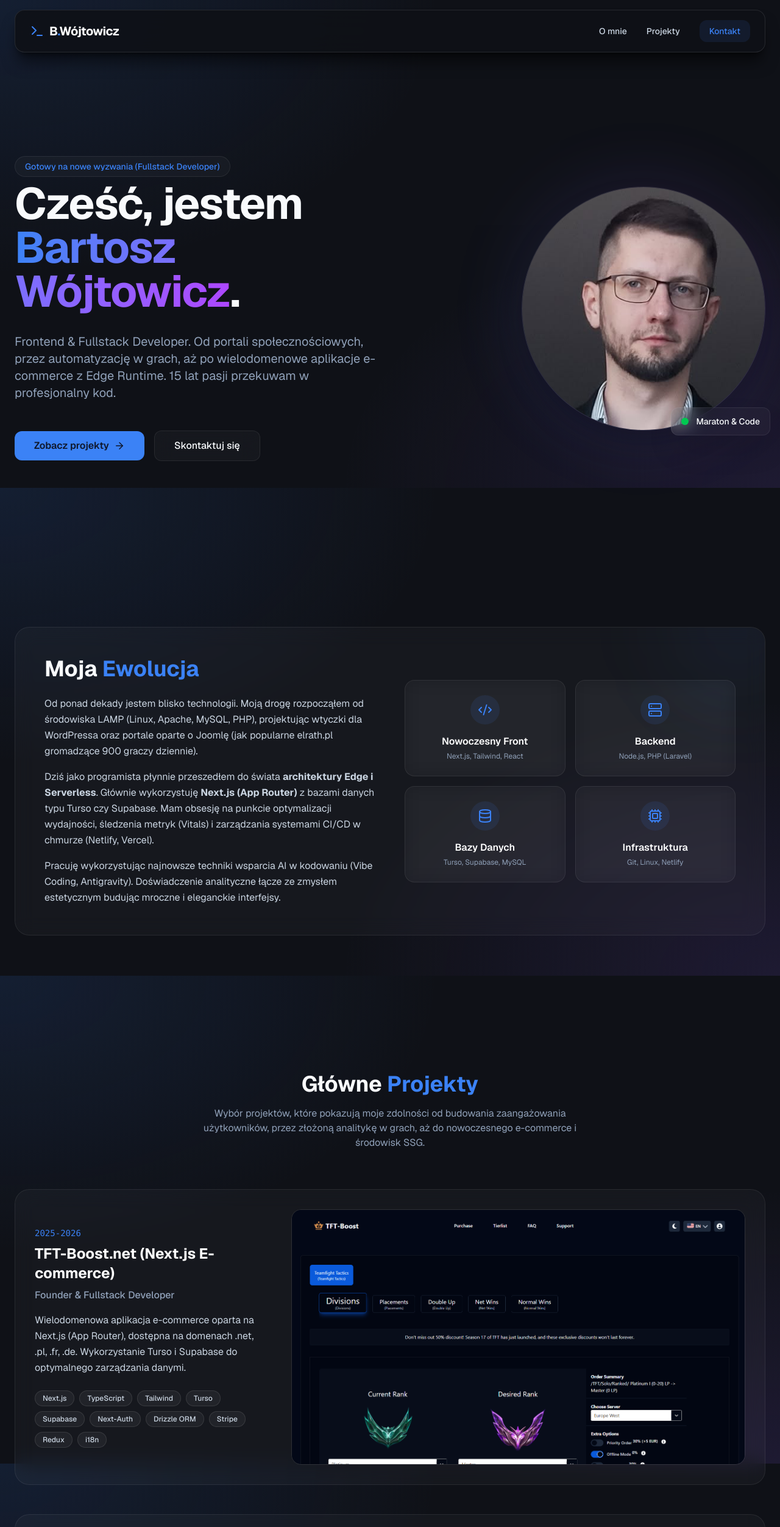
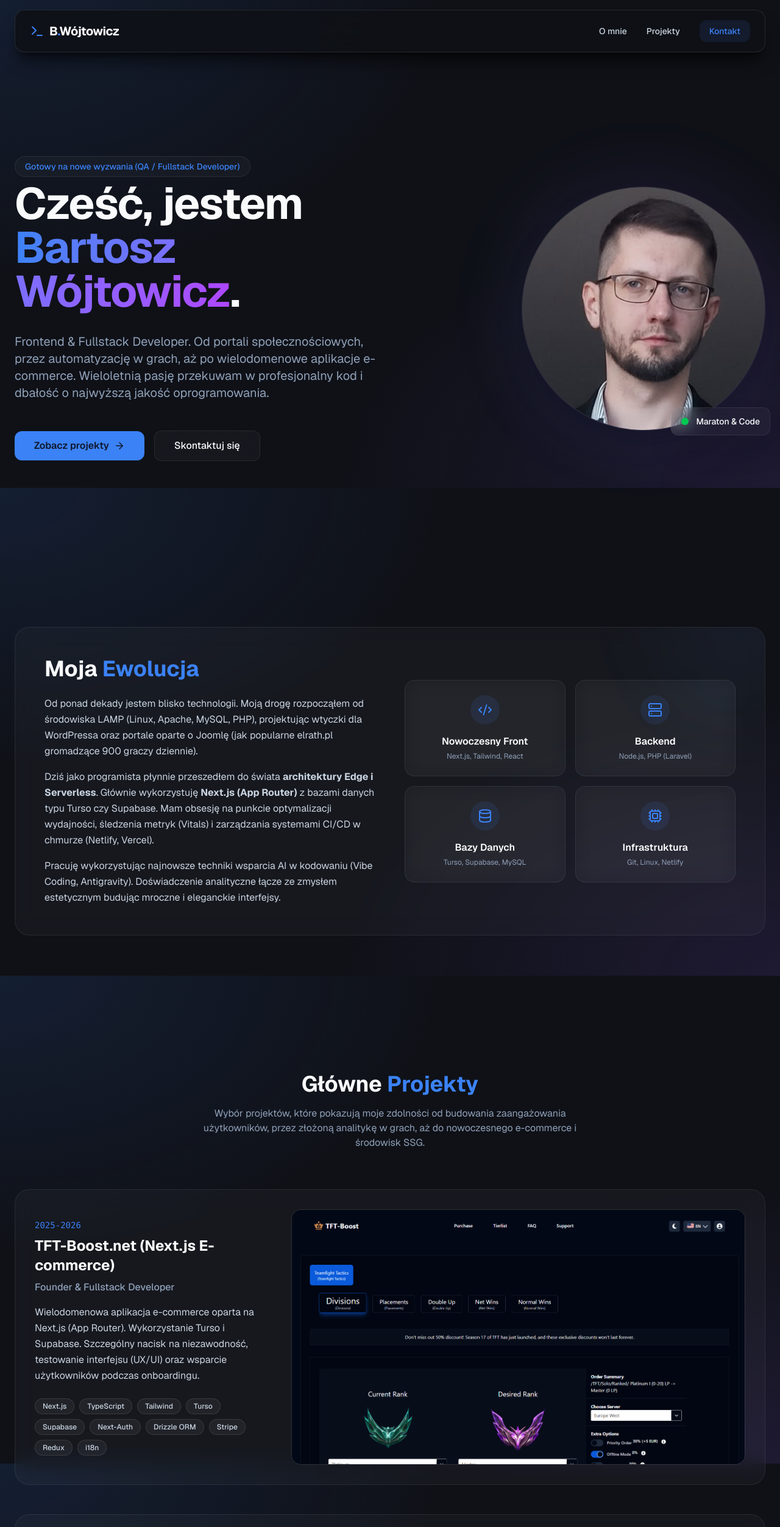
Before and after one commit to nNevermore/bartosz-wojtowicz.pl, a Next.js app: page / in a window 1280 px wide. Shown: the top 2504 px of the page at 61% size. Built offline with nearby package versions, Linux system fonts and the light colour scheme.

Commit message:
chore: update portfolio copy to align with QA and SaaS implementation roles

```diff
--- a/src/app/layout.tsx
+++ b/src/app/layout.tsx
@@ -22,7 +22,7 @@ export const metadata: Metadata = {
     locale: "pl_PL",
     url: "https://bartoszwojtowicz.pl",
     title: "Bartosz Wójtowicz | Frontend & Fullstack Developer",
-    description: "15 lat doświadczenia: od systemów e-commerce po zaawansowaną analitykę danych. Zobacz moje projekty.",
+    description: "Wieloletnie doświadczenie: od systemów e-commerce po zaawansowaną analitykę danych. Zobacz moje projekty.",
     siteName: "Bartosz Wójtowicz Portfolio",
   },
   twitter: {
--- a/src/components/Experience.tsx
+++ b/src/components/Experience.tsx
@@ -6,7 +6,7 @@ const projects = [
     year: '2025-2026',
     title: 'TFT-Boost.net (Next.js E-commerce)',
     role: 'Founder & Fullstack Developer',
-    description: 'Wielodomenowa aplikacja e-commerce oparta na Next.js (App Router), dostępna na domenach .net, .pl, .fr, .de. Wykorzystanie Turso i Supabase do optymalnego zarządzania danymi.',
+    description: 'Wielodomenowa aplikacja e-commerce oparta na Next.js (App Router). Wykorzystanie Turso i Supabase. Szczególny nacisk na niezawodność, testowanie interfejsu (UX/UI) oraz wsparcie użytkowników podczas onboardingu.',
     tech: ['Next.js', 'TypeScript', 'Tailwind', 'Turso', 'Supabase', 'Next-Auth', 'Drizzle ORM', 'Stripe', 'Redux', 'i18n'],
     image: '/images/tft-boost-net.png',
   },
@@ -33,7 +33,7 @@ const projects = [
     year: '2016-2020',
     title: 'Heroes Online Wiki (elrath.pl)',
     role: 'Founder & Creator & Admin',
-    description: 'Portal skupiający społeczność graczy Heroes Online. W szczytowym momencie zarządzałem ruchem na poziomie 900 unikalnych użytkowników dziennie. Budowa strony w PHP (Joomla) wraz z nadzorem nad artykułami współtworzonymi przez graczy.',
+    description: 'Portal skupiający społeczność graczy Heroes Online. Nadzór nad prawidłowym działaniem systemu, manualne testowanie funkcjonalności po aktualizacjach oraz utrzymanie stabilnego ruchu na poziomie ponad 900 użytkowników dziennie.',
     tech: ['PHP', 'Joomla', 'MySQL', 'Community Management'],
     image: '/images/elrath_pl.jpg',
   }
--- a/src/components/Hero.tsx
+++ b/src/components/Hero.tsx
@@ -8,14 +8,14 @@ export default function Hero() {
         <div className="flex flex-col-reverse lg:flex-row items-center gap-12">
           <div className="flex-1 space-y-8 text-center lg:text-left">
             <div className="inline-block px-4 py-1.5 rounded-full glass-panel text-sm font-medium text-primary mb-2">
-              Gotowy na nowe wyzwania (Fullstack Developer)
+              Gotowy na nowe wyzwania (QA / Fullstack Developer)
             </div>
             <h1 className="text-4xl md:text-5xl lg:text-7xl font-bold tracking-tight text-foreground">
               Cześć, jestem <br className="hidden lg:block" />
               <span className="text-transparent bg-clip-text bg-linear-to-r from-primary to-purple-500">Bartosz Wójtowicz</span>.
             </h1>
             <p className="text-lg md:text-xl text-slate-400 max-w-2xl mx-auto lg:mx-0">
-              Frontend & Fullstack Developer. Od portali społecznościowych, przez automatyzację w grach, aż po wielodomenowe aplikacje e-commerce z Edge Runtime. 15 lat pasji przekuwam w profesjonalny kod.
+              Frontend & Fullstack Developer. Od portali społecznościowych, przez automatyzację w grach, aż po wielodomenowe aplikacje e-commerce. Wieloletnią pasję przekuwam w profesjonalny kod i dbałość o najwyższą jakość oprogramowania.
             </p>
             <div className="flex flex-col sm:flex-row items-center justify-center lg:justify-start gap-4 pt-4">
               <a href="#projekty" className="w-full sm:w-auto px-8 py-3 rounded-xl bg-primary text-slate-900 font-semibold hover:bg-primary-dark transition-colors flex items-center justify-center gap-2">
```
